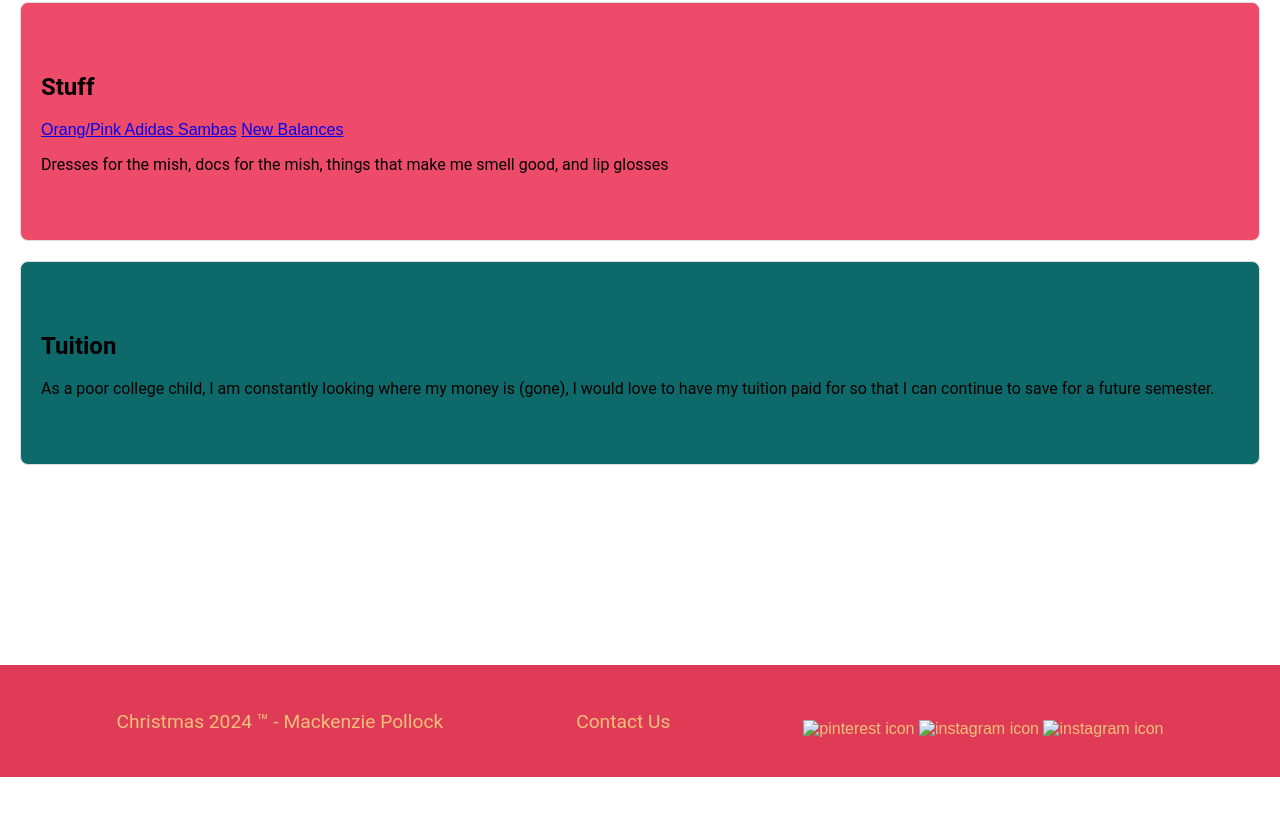
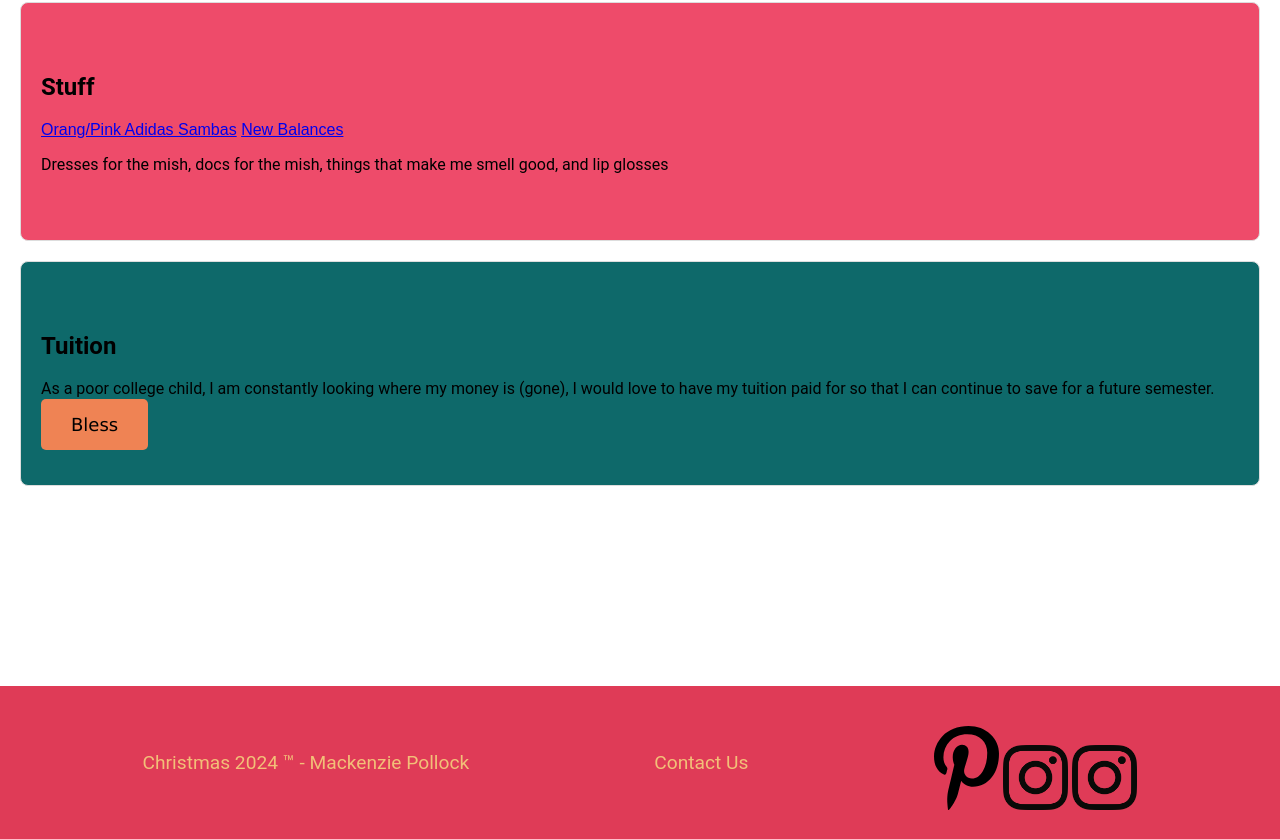
Before and after one commit to mackenzie-pollock/mackenzies_christmas_list, a plain HTML site: page gifts.html in a window 1280 px wide. Shown: the part 405-1244 px from the top of the page. Before the commit the page ends 1182 px from the top, so only its background shows below. Drawn offline with Linux system fonts and the light colour scheme; a web font is replaced by a local one.

Commit message:
added some things and fixed social media icons

```diff
--- a/gifts.html
+++ b/gifts.html
@@ -43,6 +43,7 @@
         <div id="section3" class="section">
           <h2>Tuition</h2>
           <p>As a poor college child, I am constantly looking where my money is (gone), I would love to have my tuition paid for so that I can continue to save for a future semester.</p>
+          <a class='join' href="bless.html">Bless</a>
         </div>
 
     <footer>
@@ -51,13 +52,13 @@
         <p><a href="contactus.html"> Contact Us</a></p>
         <div class="social">
             <a href="https://facebook.com" target="_blank">
-                <img src="images/facebook.png" alt="pinterest icon">
+                <img src="images/pinterest-icon-seeklogo.svg" alt="pinterest icon">
             </a>
             <a href="https://twitter.com" target="_blank">
-                <img src="images/twitter.png" alt="instagram icon">
+                <img src="images/instagram-vector-logo-seeklogo/instagram-seeklogo.png" alt="instagram icon">
             </a>
             <a href="https://instagram.com" target="_blank">
-                <img src="images/instagram.png" alt="instagram icon">
+                <img src="images/instagram-vector-logo-seeklogo/instagram-seeklogo.png" alt="instagram icon">
             </a>
         </div>
     </footer>
```
Also changed, not shown: bless.html (+4 -3 lines), 1 other file.
